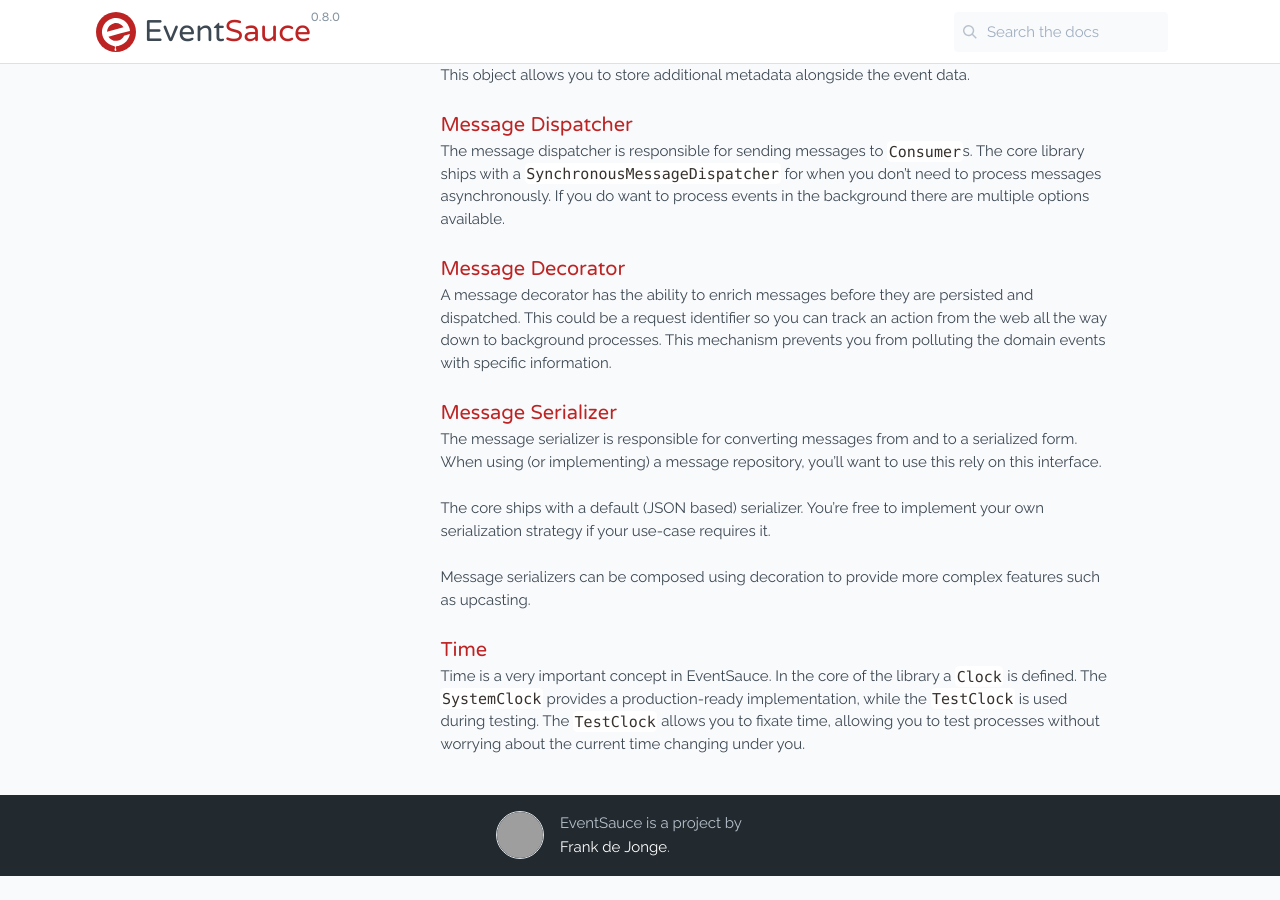
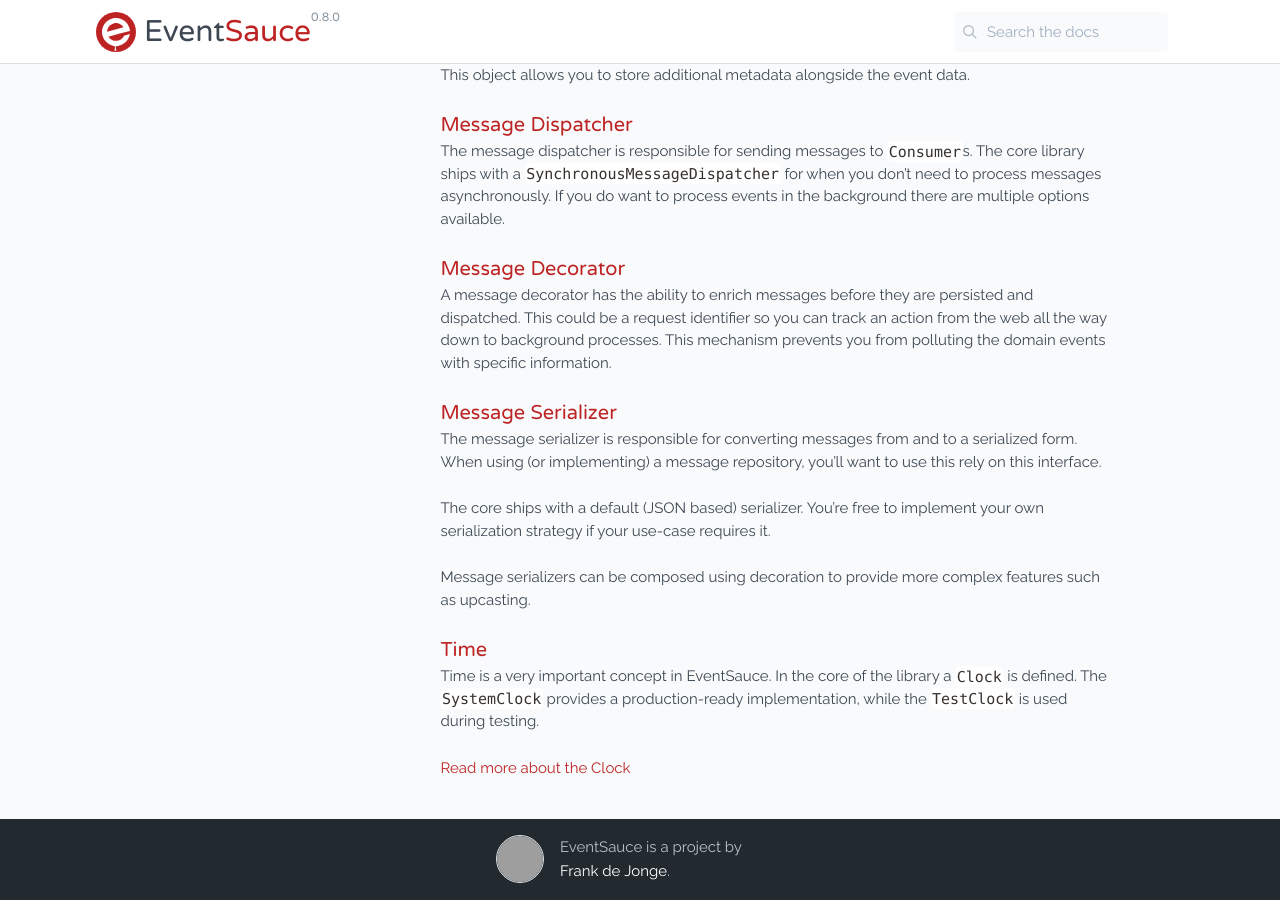
Before and after one commit to EventSaucePHP/EventSauce, a Jekyll site: the page built from docs/docs/architecture.md, in a window 1280 px wide and 900 px high, scrolled down 1895 px. Built offline with Jekyll 4.4.1, drawn with Linux system fonts in a browser that asks for light colours; comment, search, counter and statistics services are not loaded; before the commit the page ends 2771 px from its top, so only the background shows below that; grey boxes are pictures that could not be loaded.

Commit message:
Point towards time docs.

```diff
--- a/docs/docs/architecture.md
+++ b/docs/docs/architecture.md
@@ -119,5 +119,5 @@ Message serializers can be composed using decoration to provide more complex fea
 
 Time is a very important concept in EventSauce. In the core of the library a `Clock` is defined.
 The `SystemClock` provides a production-ready implementation, while the `TestClock` is used during testing.
-The `TestClock` allows you to fixate time, allowing you to test processes without worrying about the current
-time changing under you.
+
+[Read more about the Clock](/docs/utilities/clock/)
```
